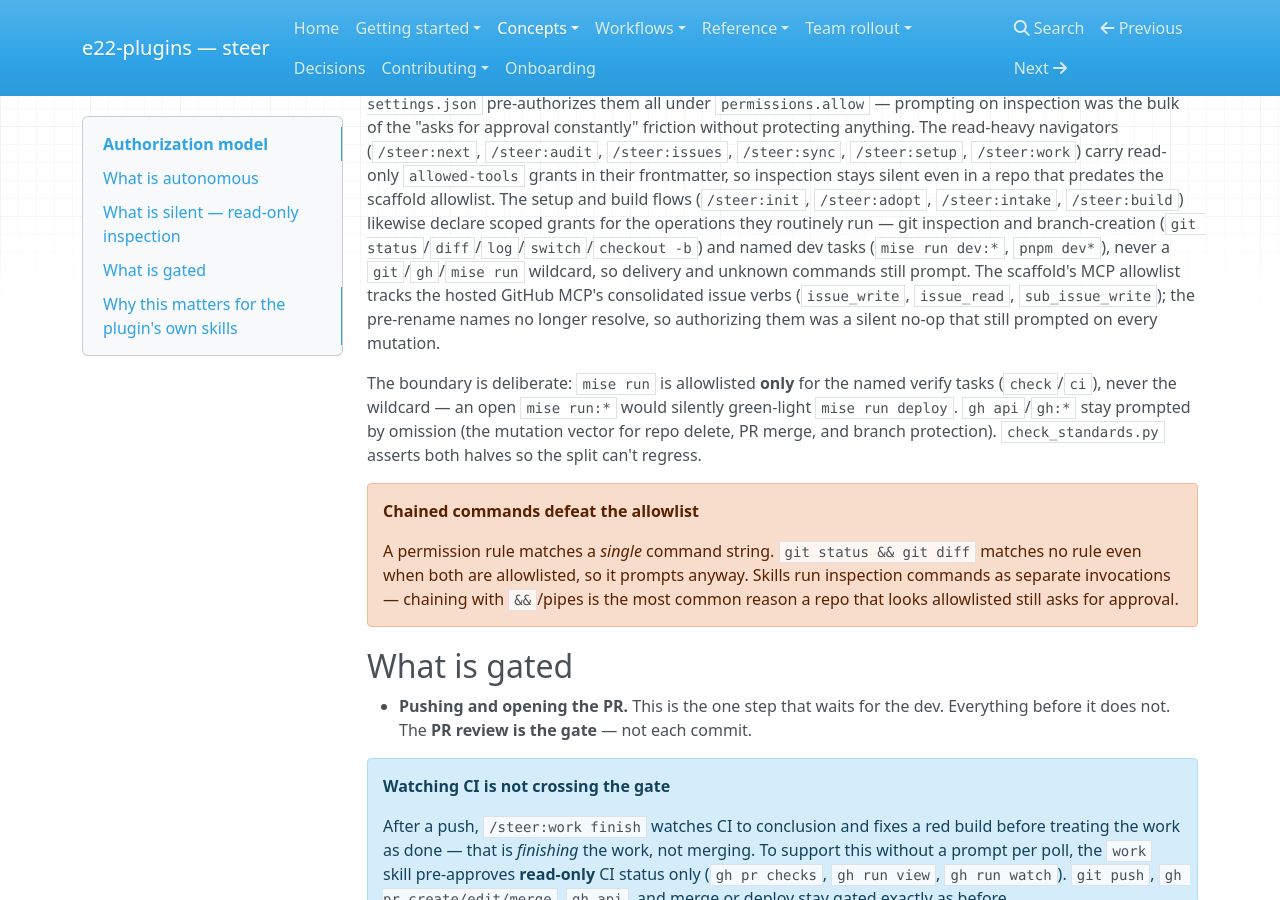
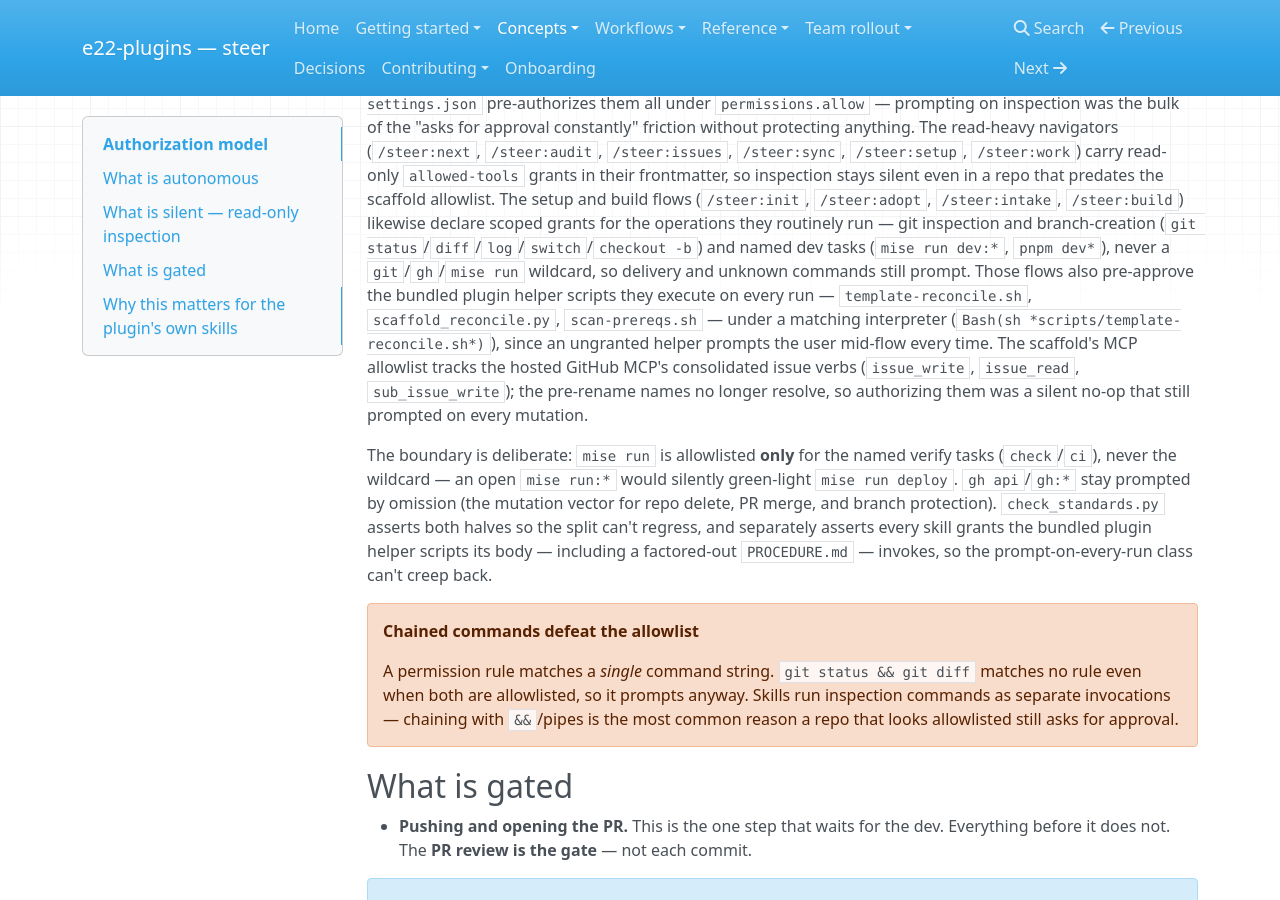
Before and after one commit to element22llc/e22-plugins, an MkDocs documentation site: the page built from docs/concepts/authorization-model.md, in a window 1280 px wide and 900 px high, scrolled down 1618 px. Built offline with MkDocs 1.6.1, drawn with Linux system fonts in a browser that asks for light colours; nearby versions of some CDN libraries.

Commit message:
docs(authorization): note skills pre-approve the plugin scripts they run
The authorization-model concept doc now documents the bundled-helper-script
pre-approval class and the check_standards guard added for #266. Satisfies
the check_docs_impact delivery gate (skill frontmatter changed).

Co-Authored-By: Claude Opus 4.8 (1M context) <noreply@anthropic.com>

```diff
--- a/docs/concepts/authorization-model.md
+++ b/docs/concepts/authorization-model.md
@@ -83,7 +83,11 @@ even in a repo that predates the scaffold allowlist. The setup and build flows
 scoped grants for the operations they routinely run — git inspection and
 branch-creation (`git status`/`diff`/`log`/`switch`/`checkout -b`) and named dev
 tasks (`mise run dev:*`, `pnpm dev*`), never a `git`/`gh`/`mise run` wildcard, so
-delivery and unknown commands still prompt. The scaffold's MCP allowlist tracks
+delivery and unknown commands still prompt. Those flows also pre-approve the
+bundled plugin helper scripts they execute on every run — `template-reconcile.sh`,
+`scaffold_reconcile.py`, `scan-prereqs.sh` — under a matching interpreter
+(`Bash(sh *scripts/template-reconcile.sh*)`), since an ungranted helper prompts the
+user mid-flow every time. The scaffold's MCP allowlist tracks
 the hosted GitHub MCP's consolidated issue verbs (`issue_write`, `issue_read`,
 `sub_issue_write`); the pre-rename names no longer resolve, so authorizing them
 was a silent no-op that still prompted on every mutation.
@@ -92,7 +96,9 @@ The boundary is deliberate: `mise run` is allowlisted **only** for the named ver
 tasks (`check`/`ci`), never the wildcard — an open `mise run:*` would silently
 green-light `mise run deploy`. `gh api`/`gh:*` stay prompted by omission (the
 mutation vector for repo delete, PR merge, and branch protection). `check_standards.py`
-asserts both halves so the split can't regress.
+asserts both halves so the split can't regress, and separately asserts every skill
+grants the bundled plugin helper scripts its body — including a factored-out
+`PROCEDURE.md` — invokes, so the prompt-on-every-run class can't creep back.
 
 !!! warning "Chained commands defeat the allowlist"
     A permission rule matches a *single* command string. `git status && git diff`
```
